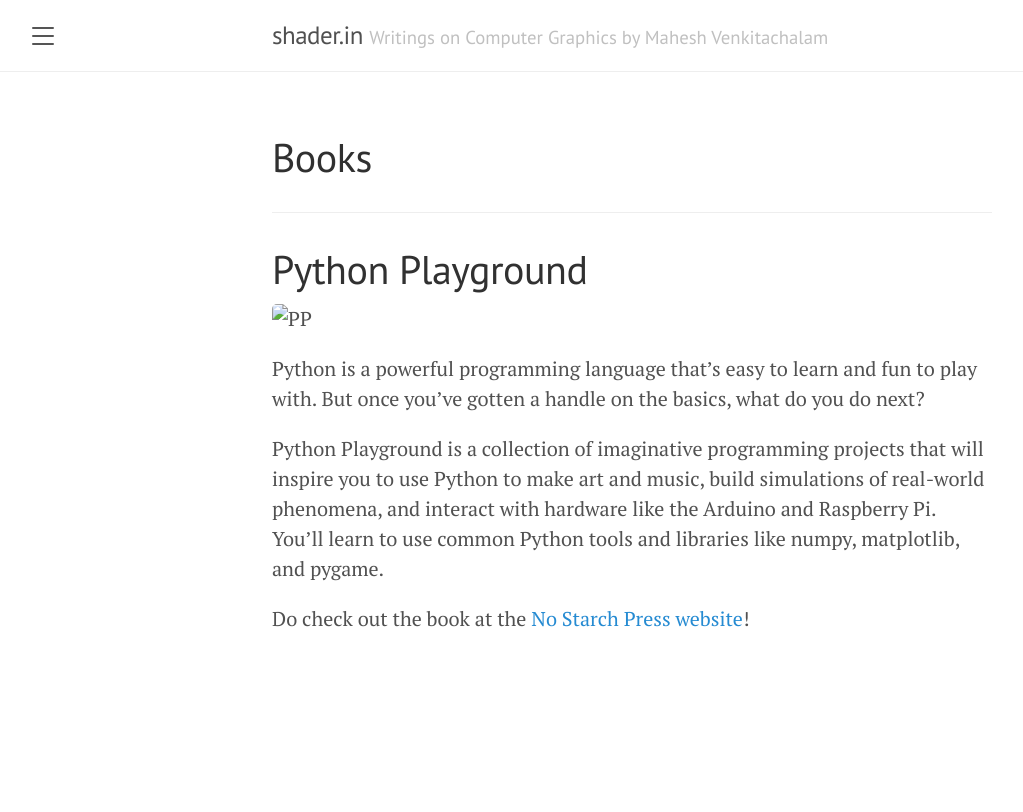
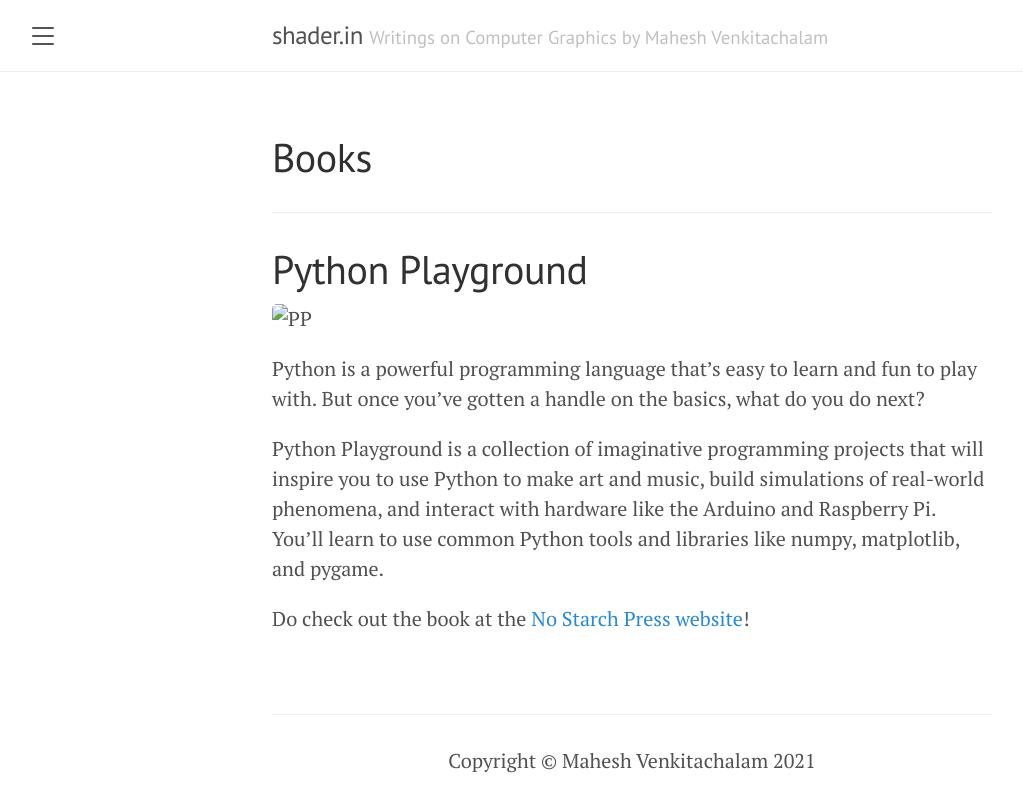
Before and after one commit to mkvenkit/shader.in, a Jekyll site: the page built from books.md, in a window 1280 px wide. Shown: the top 812 px of the page, without its empty margins (8-1031 px from the left). Built offline with Jekyll 4.4.1, drawn with Linux system fonts in a browser that asks for light colours.

Commit message:
added footer

```diff
--- a/_includes/footer.html
+++ b/_includes/footer.html
@@ -1,2 +1,3 @@
 <hr>
 <p align=center>Copyright &copy Mahesh Venkitachalam 2021</p>
+<p></p>
--- a/_layouts/page.html
+++ b/_layouts/page.html
@@ -6,3 +6,5 @@
   <h1 class="page-title">{{ page.title }}</h1>
   {{ content }}
 </div>
+
+{% include footer.html %}
--- a/_layouts/post.html
+++ b/_layouts/post.html
@@ -45,3 +45,5 @@
   </ul>
 </div>
 {% endif %}
+
+{% include footer.html %}
```
